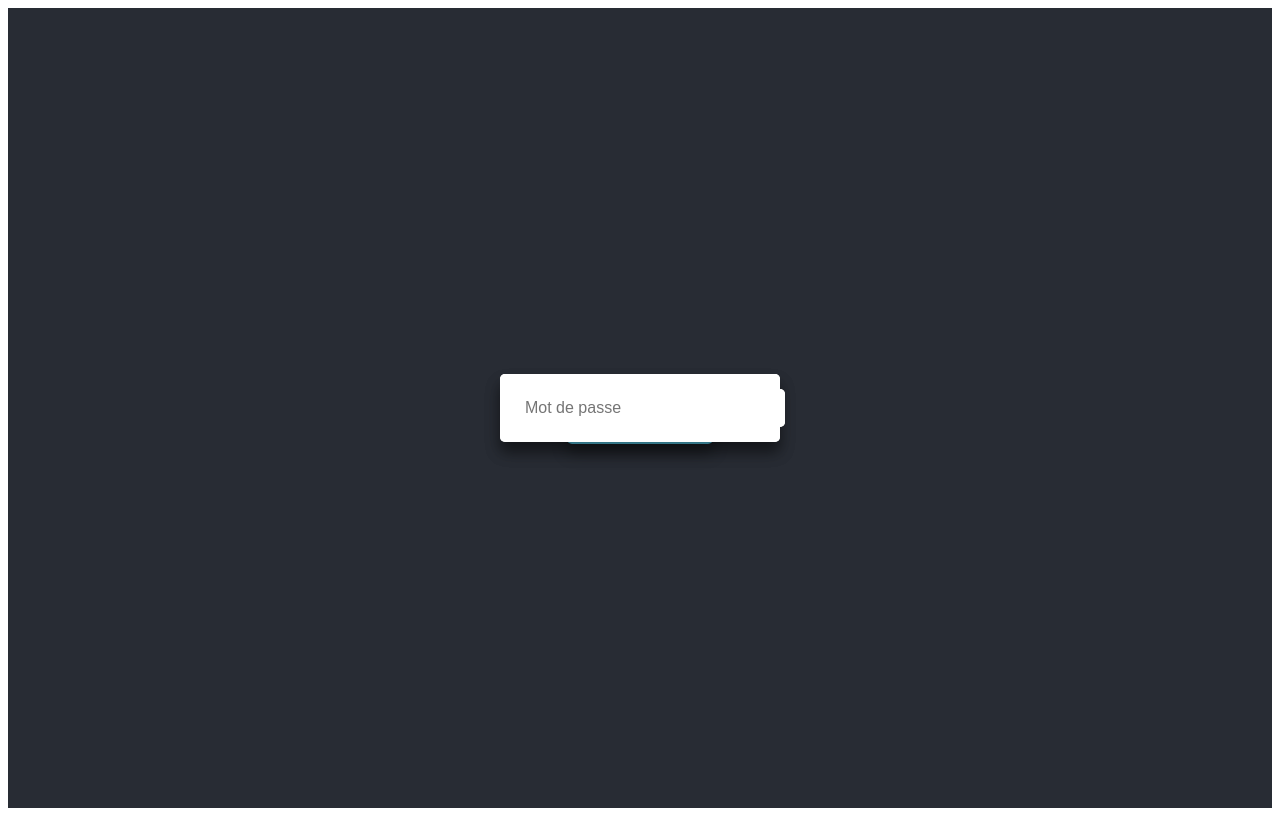
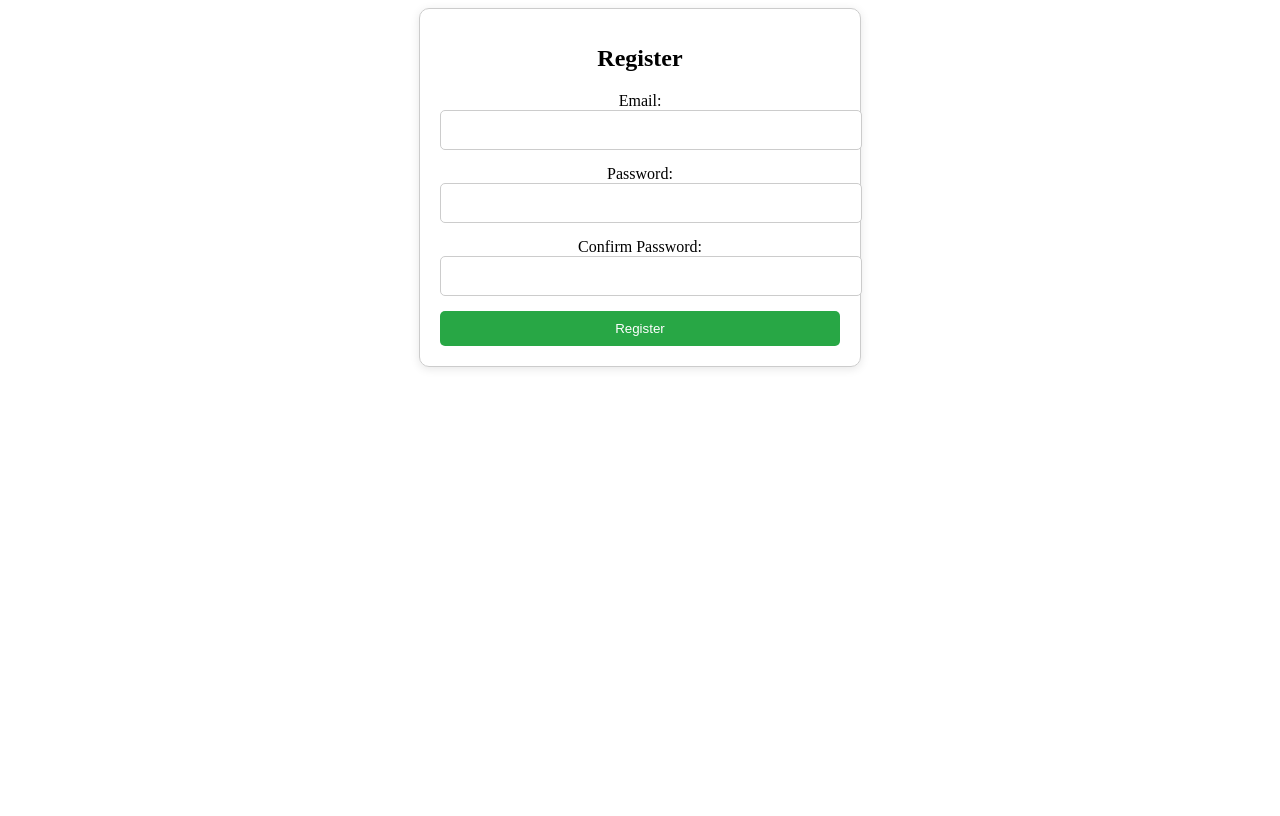
Before and after one commit to kevinGLAENTZLIN/Nuit-de-l-info-2024, a React (Create React App) app in the folder frontend/: page /register in a window 1280 px wide. Built offline with nearby package versions, Linux system fonts and the light colour scheme.

Commit message:
[Features][+] = add routes and default pages

```diff
--- a/frontend/src/App.js
+++ b/frontend/src/App.js
@@ -1,13 +1,21 @@
 import React from 'react';
-import LoginPage from './components/LoginPage/LoginPage'; // Importation de la page de connexion
+import HomePage from './pages/Home/HomePages.jsx'
+import LoginPage from './components/LoginPage/LoginPage.js'
+import RegisterPage from './pages/Register/RegisterPage.jsx'
+import PasswordLostPage from './pages/PasswordLost/PasswrodLost.jsx'
 import './App.css'; // Optionnel, pour du style global
+import { BrowserRouter as Router, Routes, Route } from 'react-router-dom';
 
 function App() {
   return (
-    <div className="App">
-      {/* Affichage de la page de connexion */}
-      <LoginPage />
-    </div>
+    <Router>
+      <Routes>
+        <Route path="/" element={<HomePage/>} />
+        <Route path="/login" element={<LoginPage />} />
+        <Route path="/findpassword" element={<PasswordLostPage />} />
+        <Route path="/register" element={<RegisterPage />} />
+      </Routes>
+    </Router>
   );
 }
 
--- /dev/null
+++ b/frontend/src/pages/Home/HomePages.jsx
@@ -0,0 +1,45 @@
+import React from 'react';
+
+const HomePage = () => {
+  return (
+    <div>
+      <header style={styles.header}>
+        <h1 style={styles.title}>Welcome to PloufPlouf</h1>
+      </header>
+      <main style={styles.main}>
+      </main>
+      <footer style={styles.footer}>
+        <p>© 2024 SM3 Company</p>
+      </footer>
+    </div>
+  );
+};
+
+const styles = {
+  header: {
+    background: '#282c34',
+    padding: '20px',
+    color: 'white',
+    textAlign: 'center',
+  },
+  title: {
+    fontSize: '2rem',
+  },
+  main: {
+    padding: '20px',
+    display: 'flex',
+    justifyContent: 'center',
+    alignItems: 'center',
+  },
+  footer: {
+    background: '#282c34',
+    padding: '10px',
+    color: 'white',
+    textAlign: 'center',
+    position: 'fixed',
+    bottom: 0,
+    width: '100%',
+  },
+};
+
+export default HomePage;
--- /dev/null
+++ b/frontend/src/pages/PasswordLost/PasswrodLost.jsx
@@ -0,0 +1,88 @@
+import React, { useState } from 'react';
+
+const PasswordResetPage = () => {
+  const [email, setEmail] = useState('');
+  const [message, setMessage] = useState('');
+
+  const handleChange = (e) => {
+    setEmail(e.target.value);
+  };
+
+  const handleSubmit = (e) => {
+    e.preventDefault();
+
+    // Simulate backend password reset request
+    console.log('Password reset link sent to:', email);
+
+    // Show confirmation message
+    setMessage(`If an account with ${email} exists, a password reset link has been sent.`);
+
+    // Reset email input field
+    setEmail('');
+  };
+
+  return (
+    <div style={styles.container}>
+      <h1 style={styles.title}>Reset Your Password</h1>
+      <form onSubmit={handleSubmit} style={styles.form}>
+        <div style={styles.formGroup}>
+          <label htmlFor="email">Email:</label>
+          <input
+            type="email"
+            id="email"
+            name="email"
+            value={email}
+            onChange={handleChange}
+            required
+            style={styles.input}
+          />
+        </div>
+        <button type="submit" style={styles.button}>Send Reset Link</button>
+      </form>
+      {message && <p style={styles.message}>{message}</p>}
+    </div>
+  );
+};
+
+const styles = {
+  container: {
+    maxWidth: '400px',
+    margin: '0 auto',
+    padding: '20px',
+    textAlign: 'center',
+    border: '1px solid #ccc',
+    borderRadius: '10px',
+    boxShadow: '0 2px 10px rgba(0, 0, 0, 0.1)',
+  },
+  title: {
+    marginBottom: '20px',
+    fontSize: '24px',
+  },
+  form: {
+    display: 'flex',
+    flexDirection: 'column',
+  },
+  formGroup: {
+    marginBottom: '15px',
+  },
+  input: {
+    width: '100%',
+    padding: '10px',
+    borderRadius: '5px',
+    border: '1px solid #ccc',
+  },
+  button: {
+    padding: '10px 15px',
+    borderRadius: '5px',
+    border: 'none',
+    background: '#007bff',
+    color: '#fff',
+    cursor: 'pointer',
+  },
+  message: {
+    marginTop: '20px',
+    color: '#28a745',
+  },
+};
+
+export default PasswordResetPage;
--- /dev/null
+++ b/frontend/src/pages/Register/RegisterPage.jsx
@@ -0,0 +1,133 @@
+import React, { useState } from 'react';
+
+const RegisterPage = () => {
+  const [formData, setFormData] = useState({
+    email: '',
+    password: '',
+    confirmPassword: '',
+  });
+
+  const [errorMessage, setErrorMessage] = useState('');
+
+  const handleChange = (e) => {
+    const { name, value } = e.target;
+    setFormData((prevData) => ({
+      ...prevData,
+      [name]: value,
+    }));
+    setErrorMessage(''); // Clear error message on new input
+  };
+
+  const handleSubmit = (e) => {
+    e.preventDefault();
+
+    const { email, password, confirmPassword } = formData;
+
+    if (password !== confirmPassword) {
+      setErrorMessage("Passwords do not match!");
+      return;
+    }
+
+    // Simulated backend call placeholder
+    console.log('User registered with email:', email);
+
+    // Reset form
+    setFormData({
+      email: '',
+      password: '',
+      confirmPassword: '',
+    });
+
+    setErrorMessage('');
+    alert('Registration successful!');
+  };
+
+  return (
+    <div style={styles.container}>
+      <h1 style={styles.title}>Register</h1>
+      <form onSubmit={handleSubmit} style={styles.form}>
+        <div style={styles.formGroup}>
+          <label htmlFor="email">Email:</label>
+          <input
+            type="email"
+            id="email"
+            name="email"
+            value={formData.email}
+            onChange={handleChange}
+            required
+            style={styles.input}
+          />
+        </div>
+        <div style={styles.formGroup}>
+          <label htmlFor="password">Password:</label>
+          <input
+            type="password"
+            id="password"
+            name="password"
+            value={formData.password}
+            onChange={handleChange}
+            required
+            style={styles.input}
+          />
+        </div>
+        <div style={styles.formGroup}>
+          <label htmlFor="confirmPassword">Confirm Password:</label>
+          <input
+            type="password"
+            id="confirmPassword"
+            name="confirmPassword"
+            value={formData.confirmPassword}
+            onChange={handleChange}
+            required
+            style={styles.input}
+          />
+        </div>
+        {errorMessage && <p style={styles.error}>{errorMessage}</p>}
+        <button type="submit" style={styles.button}>Register</button>
+      </form>
+    </div>
+  );
+};
+
+const styles = {
+  container: {
+    maxWidth: '400px',
+    margin: '0 auto',
+    padding: '20px',
+    textAlign: 'center',
+    border: '1px solid #ccc',
+    borderRadius: '10px',
+    boxShadow: '0 2px 10px rgba(0, 0, 0, 0.1)',
+  },
+  title: {
+    marginBottom: '20px',
+    fontSize: '24px',
+  },
+  form: {
+    display: 'flex',
+    flexDirection: 'column',
+  },
+  formGroup: {
+    marginBottom: '15px',
+  },
+  input: {
+    width: '100%',
+    padding: '10px',
+    borderRadius: '5px',
+    border: '1px solid #ccc',
+  },
+  button: {
+    padding: '10px 15px',
+    borderRadius: '5px',
+    border: 'none',
+    background: '#28a745',
+    color: '#fff',
+    cursor: 'pointer',
+  },
+  error: {
+    color: 'red',
+    margin: '10px 0',
+  },
+};
+
+export default RegisterPage;
```
